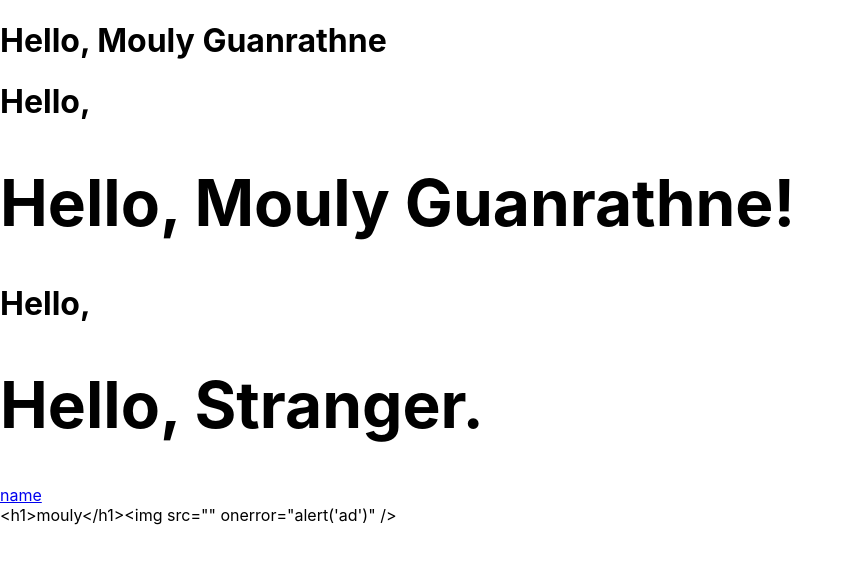
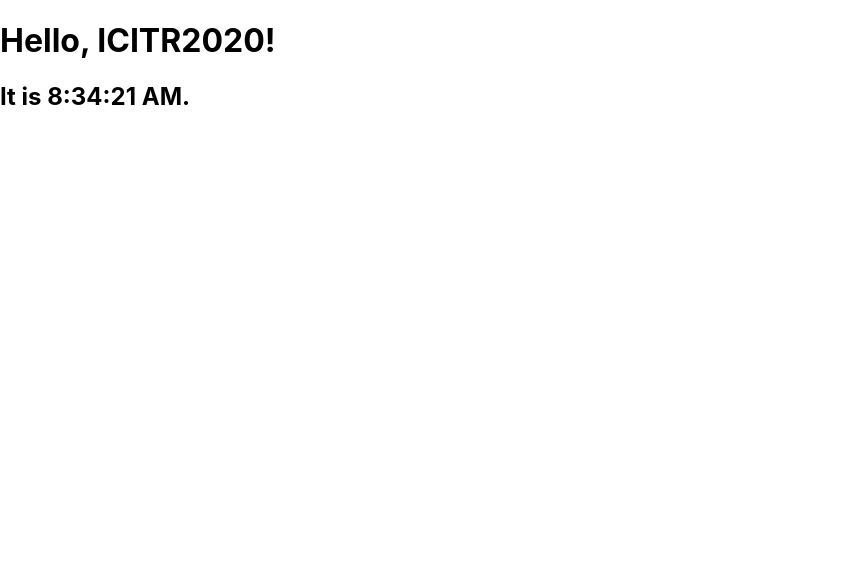
Before and after one commit to moulyg/workshop, a React (Create React App) app: page / in a window 1280 px wide. Shown: the top 564 px of the page, without its empty margins (0-852 px from the left). Built offline with nearby package versions, Linux system fonts and the light colour scheme.

Commit message:
Rendering Elements

```diff
--- a/src/index.js
+++ b/src/index.js
@@ -1,15 +1,19 @@
 import React from 'react';
 import ReactDOM from 'react-dom';
 import './index.css';
-import App from './App';
 import reportWebVitals from './reportWebVitals';
 
-ReactDOM.render(
-  <React.StrictMode>
-    <App />
-  </React.StrictMode>,
-  document.getElementById('root')
-);
+function tick() {
+    const element = (
+        <div>
+            <h1>Hello, ICITR2020!</h1>
+            <h2>It is {new Date().toLocaleTimeString()}.</h2>
+        </div>
+    );
+    ReactDOM.render(element, document.getElementById('root'));
+}
+
+setInterval(tick, 1000);
 
 // If you want to start measuring performance in your app, pass a function
 // to log results (for example: reportWebVitals(console.log))
```
